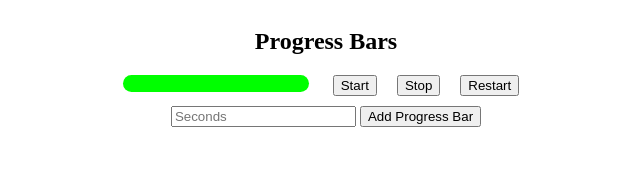
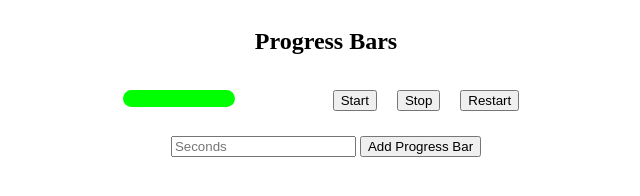
Before and after one commit to chancmg/frontier-Progress, a plain HTML site: page index.html in a window 1280 px wide. Both pictures are taken after a click on the button "Start". Shown: the whole page, without its empty margins (314-954 px from the left). Drawn offline with Linux system fonts and the light colour scheme.

Commit message:
added start stop logic

```diff
--- a/index.css
+++ b/index.css
@@ -20,6 +20,7 @@ body {
 }
 .progress-wrapper {
   display: flex;
+  margin: 15px 0px;
 }
 
 .start {
--- a/index.html
+++ b/index.html
@@ -7,16 +7,7 @@
   </head>
   <body>
     <h2>Progress Bars</h2>
-    <div class="container" id="progress-container">
-      <div class="progress-wrapper">
-        <div class="progress-bar">
-          <div class="progress" id="progress"></div>
-        </div>
-        <input type="button" value="Start" id="run" class="start" />
-        <input type="button" value="Stop" id="stop" class="start" />
-        <input type="button" value="Restart" id="restart" class="start" />
-      </div>
-    </div>
+    <div class="container" id="progress-container"></div>
     <div class="config-container">
       <input type="number" placeholder="Seconds" id="intervalInput" />
       <input type="button" value="Add Progress Bar" id="add" />
--- a/index.js
+++ b/index.js
@@ -1,26 +1,132 @@
-var start = null;
-var progress = 0;
-var st;
-var ele;
-function step(time) {
-  var diff = Math.round(time - st),
-    val = Math.round((diff / duration) * 100);
-  val = val > 100 ? 100 : val;
-  ele.style.width = val * 2 + "px";
-  if (diff < duration) {
+let container = null;
+let count = 0;
+
+function createDiv(className) {
+  const div = document.createElement("div");
+  div.className = className;
+  return div;
+}
+
+function createButton(btn) {
+  const element = document.createElement("input");
+  element.type = "button";
+  element.id = btn.id;
+  element.className = btn.className;
+  element.value = btn.value;
+  return element;
+}
+
+function getProgressWrapper() {
+  const progressWrapper = createDiv("progress-wrapper");
+  return progressWrapper;
+}
+
+function getProgressBar() {
+  return createDiv("progress-bar");
+}
+
+function getProgress() {
+  const progress = createDiv("progress");
+  progress.id = "progress" + count;
+  return progress;
+}
+
+function getStartBtn() {
+  return createButton({
+    id: "start" + count,
+    className: "start",
+    value: "Start",
+  });
+}
+function getStopBtn() {
+  return createButton({
+    id: "stop" + count,
+    className: "start",
+    value: "Stop",
+  });
+}
+function getResetBtn() {
+  return createButton({
+    id: "reset" + count,
+    className: "start",
+    value: "Restart",
+  });
+}
+function createProgressBar(duration) {
+  count += 1;
+  const wrapper = getProgressWrapper();
+  const bar = getProgressBar();
+  const progress = getProgress();
+  const start = getStartBtn();
+  const stop = getStopBtn();
+  const reset = getResetBtn();
+  let st;
+  let pause = false;
+  let pauseTime = null;
+  let delta = 0;
+  function step(time) {
+    if (pause) {
+      return;
+    }
+    if (pauseTime && delta === 0) {
+      delta = time - pauseTime;
+    }
+    let diff = Math.round(time - st - delta);
+    let val = Math.round((diff / duration) * 100);
+    val = val > 100 ? 100 : val;
+    progress.style.width = val * 2 + "px";
+    if (diff < duration) {
+      requestAnimationFrame(step);
+    } else {
+      pauseTime = null;
+      delta = 0;
+    }
+  }
+
+  start.addEventListener("click", function () {
+    if (pause) {
+      requestAnimationFrame(step);
+      pause = !pause;
+      delta = 0;
+      return;
+    } else {
+      progress.style.width = "0px";
+      st = window.performance.now();
+      requestAnimationFrame(step);
+    }
+  });
+
+  stop.addEventListener("click", function () {
+    if (pause) return;
+    pause = !pause;
+    pauseTime = window.performance.now();
+    delta = 0;
+  });
+
+  reset.addEventListener("click", function () {
+    pause = false;
+    delta = 0;
+    pauseTime = null;
+    progress.style.width = "0px";
+    st = window.performance.now();
     requestAnimationFrame(step);
-  }
+  });
+
+  bar.appendChild(progress);
+  wrapper.appendChild(bar);
+  wrapper.appendChild(start);
+  wrapper.appendChild(stop);
+  wrapper.appendChild(reset);
+  container.appendChild(wrapper);
+}
+
+function getElement(id) {
+  return document.getElementById(id);
 }
 window.onload = function () {
-  ele = document.getElementById("progress");
-  document.getElementById("run").addEventListener(
-    "click",
-    function () {
-      ele.style.width = "0px";
-      duration = 3000;
-      st = window.performance.now();
-      requestAnimationFrame(step);
-    },
-    false
-  );
+  container = getElement("progress-container");
+  createProgressBar(5000);
+  getElement("add").addEventListener("click", function () {
+    createProgressBar(5000);
+  });
 };
```
